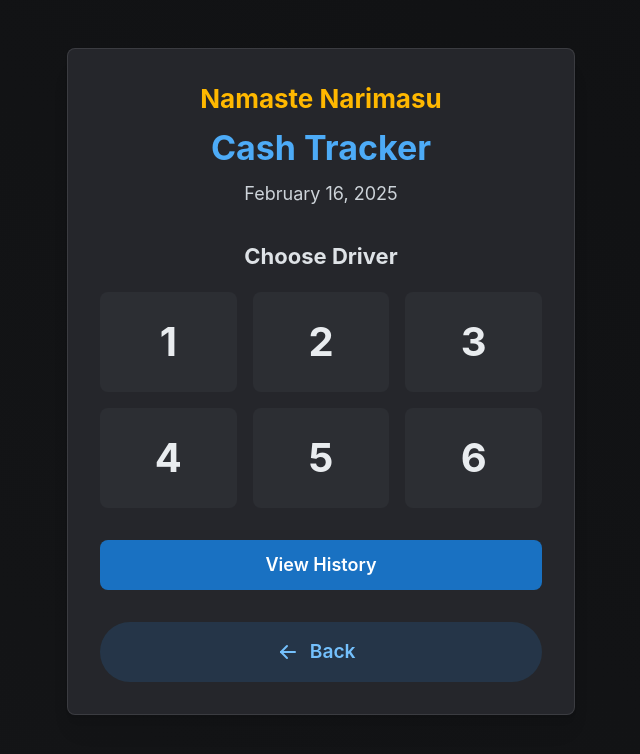
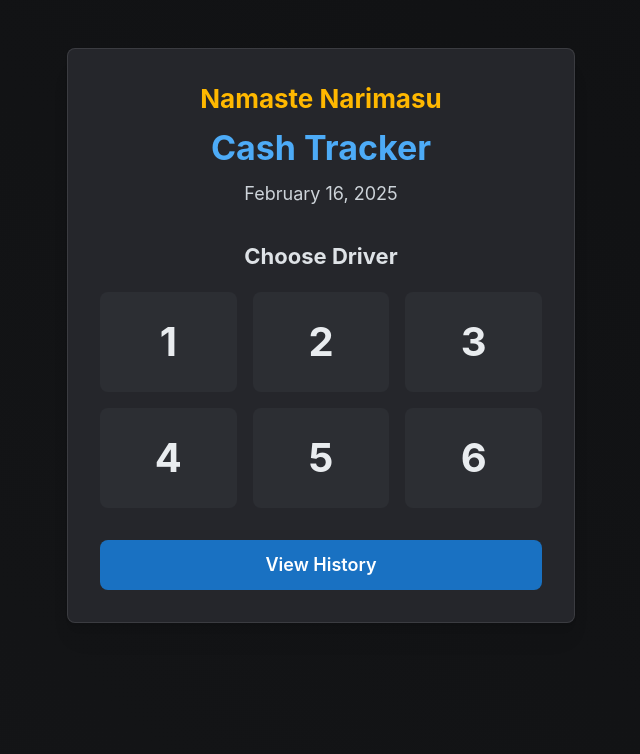
Before and after one commit to rinchhen012/Cash-Tracker, a React (Vite) app: page / in a window 1280 px wide. Shown: the top 754 px of the page, without its empty margins (319-959 px from the left). Built offline with nearby package versions, Linux system fonts and the light colour scheme.

Commit message:
style: update back button color to match View History button

```diff
--- a/src/pages/Calculator.tsx
+++ b/src/pages/Calculator.tsx
@@ -52,10 +52,10 @@ const Calculator = () => {
         <Paper shadow="md" p="xl" radius="md" withBorder>
           <Stack gap="xl">
             <Button
-              variant="light"
+              variant="filled"
               leftSection={<IconArrowLeft size={24} />}
               onClick={() => navigate('/')}
-              color="blue"
+              style={{ backgroundColor: '#1864AB', color: 'white' }}
               size="xl"
               radius="xl"
               fullWidth
@@ -65,8 +65,11 @@ const Calculator = () => {
                   fontSize: '1.2rem',
                   fontWeight: 600,
                   '&:hover': {
-                    backgroundColor: theme.colors.blue[7]
+                    backgroundColor: theme.colors.blue[8]
                   }
+                },
+                section: {
+                  color: 'white'
                 }
               })}
             >
--- a/src/pages/History.tsx
+++ b/src/pages/History.tsx
@@ -179,10 +179,10 @@ const History = () => {
                 {error}
               </Alert>
               <Button
-                variant="light"
+                variant="filled"
                 leftSection={<IconArrowLeft size={24} />}
                 onClick={() => navigate('/')}
-                color="blue"
+                style={{ backgroundColor: '#1864AB', color: 'white' }}
                 size="xl"
                 radius="xl"
                 fullWidth
@@ -192,8 +192,11 @@ const History = () => {
                     fontSize: '1.2rem',
                     fontWeight: 600,
                     '&:hover': {
-                      backgroundColor: theme.colors.blue[7]
+                      backgroundColor: theme.colors.blue[8]
                     }
+                  },
+                  section: {
+                    color: 'white'
                   }
                 })}
               >
@@ -274,10 +277,10 @@ const History = () => {
             <Stack gap="lg">
               <Group justify="space-between" align="center">
                 <Button
-                  variant="light"
+                  variant="filled"
                   leftSection={<IconArrowLeft size={24} />}
                   onClick={() => navigate('/')}
-                  color="blue"
+                  style={{ backgroundColor: '#1864AB', color: 'white' }}
                   size="xl"
                   radius="xl"
                   fullWidth
@@ -287,8 +290,11 @@ const History = () => {
                       fontSize: '1.2rem',
                       fontWeight: 600,
                       '&:hover': {
-                        backgroundColor: theme.colors.blue[7]
+                        backgroundColor: theme.colors.blue[8]
                       }
+                    },
+                    section: {
+                      color: 'white'
                     }
                   })}
                 >
--- a/src/pages/Home.tsx
+++ b/src/pages/Home.tsx
@@ -1,7 +1,6 @@
 import { Container, Title, Button, Stack, Text, Paper, Box, SimpleGrid, MantineTheme } from '@mantine/core';
 import { useNavigate } from 'react-router-dom';
 import dayjs from 'dayjs';
-import { IconArrowLeft } from '@tabler/icons-react';
 
 const Home = () => {
   const navigate = useNavigate();
@@ -75,28 +74,6 @@ const Home = () => {
             >
               View History
             </Button>
-
-            <Button
-              variant="light"
-              leftSection={<IconArrowLeft size={24} />}
-              onClick={() => navigate('/')}
-              color="blue"
-              size="xl"
-              radius="xl"
-              fullWidth
-              h={60}
-              styles={(theme) => ({
-                root: {
-                  fontSize: '1.2rem',
-                  fontWeight: 600,
-                  '&:hover': {
-                    backgroundColor: theme.colors.blue[7]
-                  }
-                }
-              })}
-            >
-              Back
-            </Button>
           </Stack>
         </Paper>
       </Container>
```
